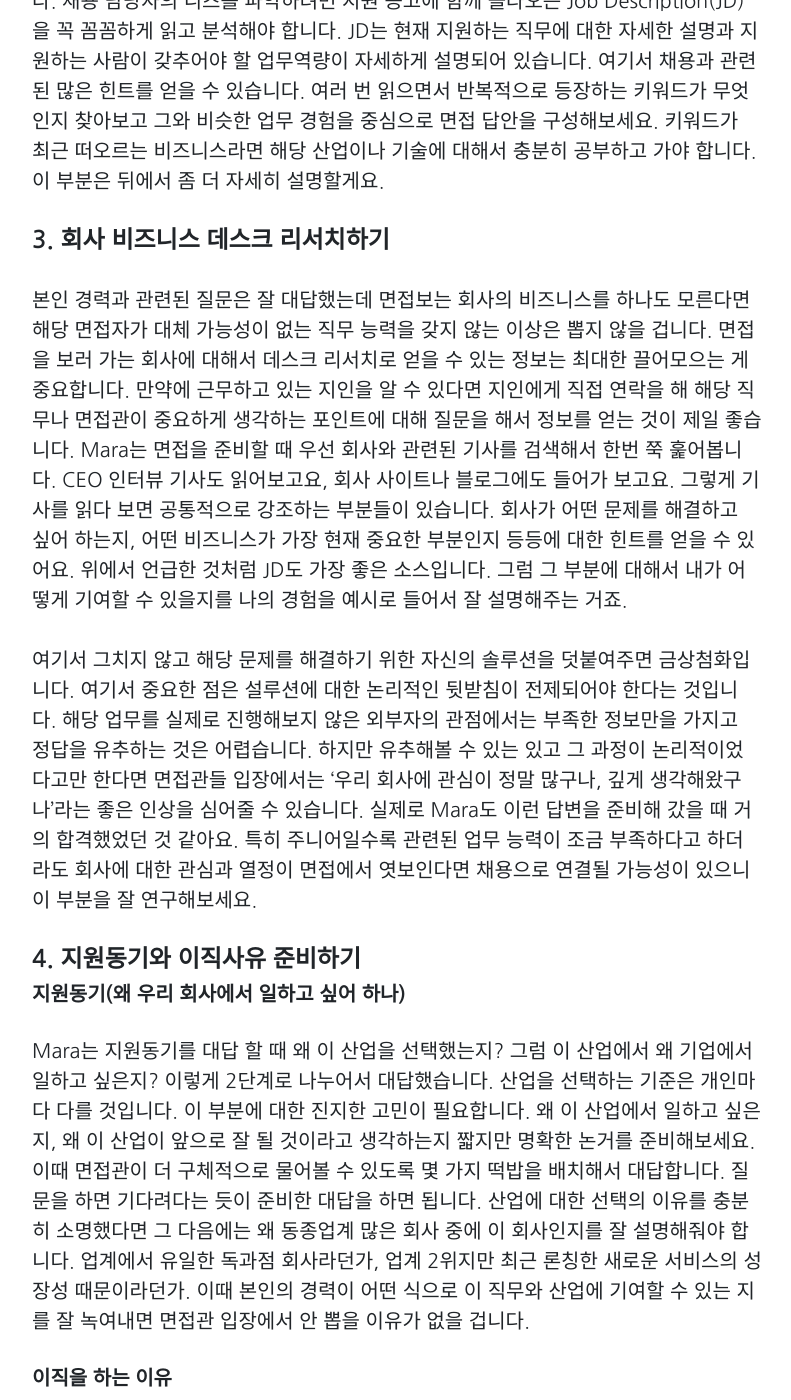
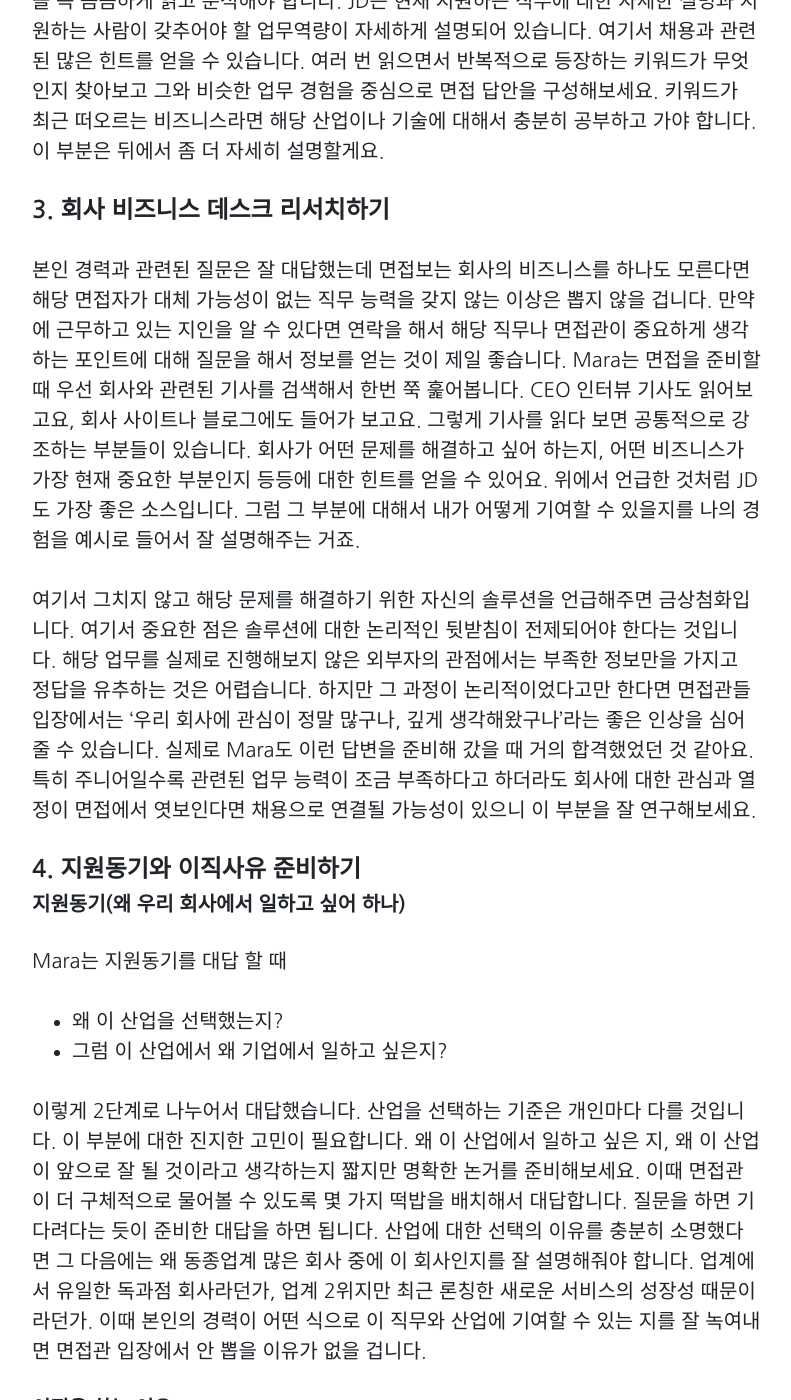
Before and after one commit to Marapro88/mara, a Jekyll site: the page built from _posts/Career/2020-07-05-career-interview-skill.md, in a window 1280 px wide and 1400 px high, scrolled down 1822 px. Shown: the whole window, without its empty margins (243-1034 px from the left). Built offline with Jekyll 4.4.1, drawn with Linux system fonts in a browser that asks for light colours; comment, search, counter and statistics services are not loaded; some of the changed text lies outside the part shown.

Commit message:
0705 career 면접 탈고

```diff
--- a/_posts/Career/2020-07-05-career-interview-skill.md
+++ b/_posts/Career/2020-07-05-career-interview-skill.md
@@ -21,7 +21,7 @@
 
 안녕하세요~!<br>프로이직러 Mara입니다.
 
-안녕하세요프로이직러 Mara입니다.오늘은 많은 분들이 궁금해하실 만한 경력직 면접 노하우에 대해서 포스팅해볼게요. 이직을 하기 위해 면접을 어떻게 준비해야 하는 지, 면접 당일 날 유의 사항, 반드시 합격하는 지원동기와 이직 사유, 연봉 협상하는 방법까지 살펴볼게요.
+오늘은 많은 분들이 궁금해하실 만한 경력직 면접 노하우에 대해서 포스팅해볼게요. 이직을 하기 위해 면접을 어떻게 준비해야 하는 지, 면접 당일 날 유의 사항, 반드시 합격하는 지원동기와 이직 사유, 연봉 협상하는 방법까지 살펴볼게요.
 
 #### 0. 왜 이직을 하고 싶은 지
 
@@ -37,15 +37,20 @@
 
 #### 3. 회사 비즈니스 데스크 리서치하기
 
-본인 경력과 관련된 질문은 잘 대답했는데 면접보는 회사의 비즈니스를 하나도 모른다면 해당 면접자가 대체 가능성이 없는 직무 능력을 갖지 않는 이상은 뽑지 않을 겁니다. 면접을 보러 가는 회사에 대해서 데스크 리서치로 얻을 수 있는 정보는 최대한 끌어모으는 게 중요합니다. 만약에 근무하고 있는 지인을 알 수 있다면 지인에게 직접 연락을 해 해당 직무나 면접관이 중요하게 생각하는 포인트에 대해 질문을 해서 정보를 얻는 것이 제일 좋습니다. Mara는 면접을 준비할 때 우선 회사와 관련된 기사를 검색해서 한번 쭉 훑어봅니다. CEO 인터뷰 기사도 읽어보고요, 회사 사이트나 블로그에도 들어가 보고요. 그렇게 기사를 읽다 보면 공통적으로 강조하는 부분들이 있습니다. 회사가 어떤 문제를 해결하고 싶어 하는지, 어떤 비즈니스가 가장 현재 중요한 부분인지 등등에 대한 힌트를 얻을 수 있어요. 위에서 언급한 것처럼 JD도 가장 좋은 소스입니다. 그럼 그 부분에 대해서 내가 어떻게 기여할 수 있을지를 나의 경험을 예시로 들어서 잘 설명해주는 거죠.
+본인 경력과 관련된 질문은 잘 대답했는데 면접보는 회사의 비즈니스를 하나도 모른다면 해당 면접자가 대체 가능성이 없는 직무 능력을 갖지 않는 이상은 뽑지 않을 겁니다. 만약에 근무하고 있는 지인을 알 수 있다면 연락을 해서 해당 직무나 면접관이 중요하게 생각하는 포인트에 대해 질문을 해서 정보를 얻는 것이 제일 좋습니다. Mara는 면접을 준비할 때 우선 회사와 관련된 기사를 검색해서 한번 쭉 훑어봅니다. CEO 인터뷰 기사도 읽어보고요, 회사 사이트나 블로그에도 들어가 보고요. 그렇게 기사를 읽다 보면 공통적으로 강조하는 부분들이 있습니다. 회사가 어떤 문제를 해결하고 싶어 하는지, 어떤 비즈니스가 가장 현재 중요한 부분인지 등등에 대한 힌트를 얻을 수 있어요. 위에서 언급한 것처럼 JD도 가장 좋은 소스입니다. 그럼 그 부분에 대해서 내가 어떻게 기여할 수 있을지를 나의 경험을 예시로 들어서 잘 설명해주는 거죠.
 
-여기서 그치지 않고 해당 문제를 해결하기 위한 자신의 솔루션을 덧붙여주면 금상첨화입니다. 여기서 중요한 점은 설루션에 대한 논리적인 뒷받침이 전제되어야 한다는 것입니다. 해당 업무를 실제로 진행해보지 않은 외부자의 관점에서는 부족한 정보만을 가지고 정답을 유추하는 것은 어렵습니다. 하지만 유추해볼 수 있는 있고 그 과정이 논리적이었다고만 한다면 면접관들 입장에서는 '우리 회사에 관심이 정말 많구나, 깊게 생각해왔구나'라는 좋은 인상을 심어줄 수 있습니다. 실제로 Mara도 이런 답변을 준비해 갔을 때 거의 합격했었던 것 같아요. 특히 주니어일수록 관련된 업무 능력이 조금 부족하다고 하더라도 회사에 대한 관심과 열정이 면접에서 엿보인다면 채용으로 연결될 가능성이 있으니 이 부분을 잘 연구해보세요.
+여기서 그치지 않고 해당 문제를 해결하기 위한 자신의 솔루션을 언급해주면 금상첨화입니다. 여기서 중요한 점은 솔루션에 대한 논리적인 뒷받침이 전제되어야 한다는 것입니다. 해당 업무를 실제로 진행해보지 않은 외부자의 관점에서는 부족한 정보만을 가지고 정답을 유추하는 것은 어렵습니다. 하지만 그 과정이 논리적이었다고만 한다면 면접관들 입장에서는 '우리 회사에 관심이 정말 많구나, 깊게 생각해왔구나'라는 좋은 인상을 심어줄 수 있습니다. 실제로 Mara도 이런 답변을 준비해 갔을 때 거의 합격했었던 것 같아요. 특히 주니어일수록 관련된 업무 능력이 조금 부족하다고 하더라도 회사에 대한 관심과 열정이 면접에서 엿보인다면 채용으로 연결될 가능성이 있으니 이 부분을 잘 연구해보세요.
 
 #### 4. 지원동기와 이직사유 준비하기
 
 ##### 지원동기(왜 우리 회사에서 일하고 싶어 하나)
 
-Mara는 지원동기를 대답 할 때 왜 이 산업을 선택했는지? 그럼 이 산업에서 왜 기업에서 일하고 싶은지? 이렇게 2단계로 나누어서 대답했습니다. 산업을 선택하는 기준은 개인마다 다를 것입니다. 이 부분에 대한 진지한 고민이 필요합니다. 왜 이 산업에서 일하고 싶은 지, 왜 이 산업이 앞으로 잘 될 것이라고 생각하는지 짧지만 명확한 논거를 준비해보세요. 이때 면접관이 더 구체적으로 물어볼 수 있도록 몇 가지 떡밥을 배치해서 대답합니다. 질문을 하면 기다려다는 듯이 준비한 대답을 하면 됩니다. 산업에 대한 선택의 이유를 충분히 소명했다면 그 다음에는 왜 동종업계 많은 회사 중에 이 회사인지를 잘 설명해줘야 합니다. 업계에서 유일한 독과점 회사라던가, 업계 2위지만 최근 론칭한 새로운 서비스의 성장성 때문이라던가. 이때 본인의 경력이 어떤 식으로 이 직무와 산업에 기여할 수 있는 지를 잘 녹여내면 면접관 입장에서 안 뽑을 이유가 없을 겁니다.
+Mara는 지원동기를 대답 할 때
+
+- 왜 이 산업을 선택했는지?
+- 그럼 이 산업에서 왜 기업에서 일하고 싶은지?
+
+이렇게 2단계로 나누어서 대답했습니다. 산업을 선택하는 기준은 개인마다 다를 것입니다. 이 부분에 대한 진지한 고민이 필요합니다. 왜 이 산업에서 일하고 싶은 지, 왜 이 산업이 앞으로 잘 될 것이라고 생각하는지 짧지만 명확한 논거를 준비해보세요. 이때 면접관이 더 구체적으로 물어볼 수 있도록 몇 가지 떡밥을 배치해서 대답합니다. 질문을 하면 기다려다는 듯이 준비한 대답을 하면 됩니다. 산업에 대한 선택의 이유를 충분히 소명했다면 그 다음에는 왜 동종업계 많은 회사 중에 이 회사인지를 잘 설명해줘야 합니다. 업계에서 유일한 독과점 회사라던가, 업계 2위지만 최근 론칭한 새로운 서비스의 성장성 때문이라던가. 이때 본인의 경력이 어떤 식으로 이 직무와 산업에 기여할 수 있는 지를 잘 녹여내면 면접관 입장에서 안 뽑을 이유가 없을 겁니다.
 
 ##### 이직을 하는 이유
 
@@ -57,7 +62,7 @@
 
 #### 6. 이직 연봉 협상
 
-면접을 통과하게 되면 처우를 협상하게 됩니다. Mara는 연봉 협상 과정이 얼마나 매끄러웠는 지가 좋은 회사의 척도라고 생각합니다. 좋은 회사는 직원의 능력에 대한 합당한 보상을 하기 위해 노력합니다. 면접 과정까지가 회사가 갑의 위치 였다면 잡 오퍼를 최종적으로 받은 이후에는 직원이 갑의 위치에 놓이게 됩니다. 일단 누군가를 채용하기로 결정이 되서 면접자에게 잡 오퍼까지 온 상황이라면 내부에서 필요한 모든 결제 라인의 승인을 받았다는 의미입니다. 이력서를 검토하고 몇 차례의 면접을 거친 후 내부 직원끼리 의견 조율을 모두 거친 후에 채용을 결정했는데 이 과정을 또 반복하고 싶은 면접관이 있을까요? 특히 지금 당장 일손이 부족한 상황이라면 면접자의 협상력은 더욱 올라갑니다.
+면접을 통과하게 되면 처우를 협상하게 됩니다. Mara는 연봉 협상 과정이 얼마나 매끄러웠는 지가 좋은 회사의 척도라고 생각합니다. 좋은 회사는 직원의 능력에 대한 합당한 보상을 하기 위해 노력합니다. 면접 까지는 회사가 갑의 위치 였다면 잡 오퍼를 최종적으로 받은 이후에는 직원이 갑이 됩니다. 일단 면접자에게 잡 오퍼까지 온 상황이라면 내부에서 필요한 모든 결제 라인의 승인을 받았다는 의미입니다. 이력서를 검토하고 몇 차례의 면접을 거친 후 내부 직원끼리 의견 조율을 모두 거친 후에 채용을 결정했는데 이 과정을 또 반복하고 싶은 면접관이 있을까요? 특히 지금 당장 일손이 부족한 상황이라면 면접자의 협상력은 더욱 올라갑니다.
 
 잡 오퍼를 받았다면 연봉은 자신감을 가지고 협상하세요. 다만 너무 욕심을 내서 협상이 어그러지거나, 괜한 기대감을 심어주면 역효과를 불러일으킬 수 있으니 range를 잘 파악해야 합니다. 요즘은 연봉과 관련된 정보를 얻을 수 있는 서비스들이 많으니 그런 사이트를 참고해서 대략적으로 가능한 연봉 수준을 가늠한 뒤에 담대하게 제시하세요. 그 전 회사에서 받았던 현금성 복지라던가 업계 동일 연차의 평균 연봉 수준, 그리고 여러 회사를 동시에 진행했다면 다른 회사에서 제시한 연봉도 연봉협상의 근거가 될 수 있습니다.
 
```
